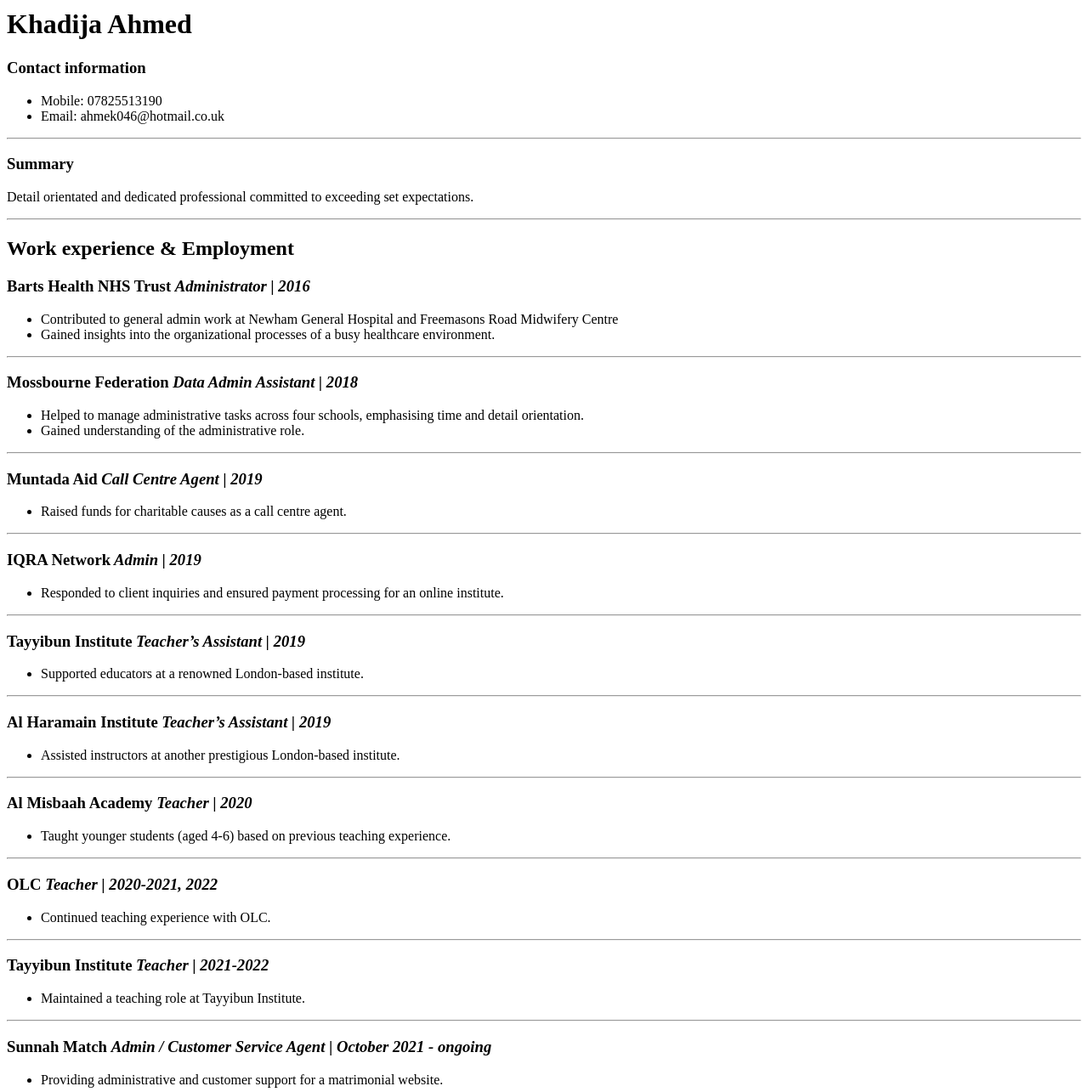
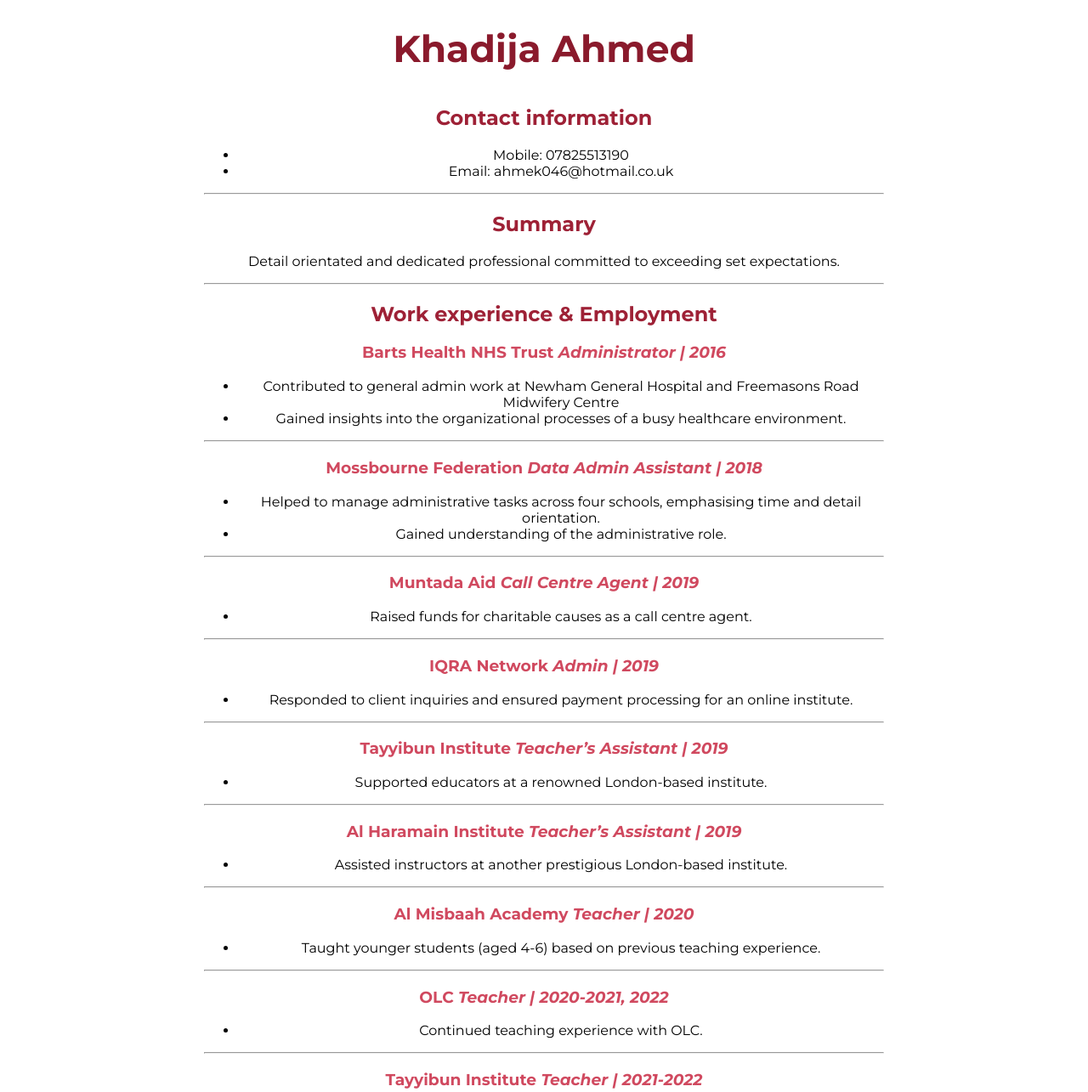
Before and after one commit to ukhtkh/My-CV, a plain HTML site: page cv.html in a window 1280 px wide. Shown: the part 223-1508 px from the top of the page at 85% size. Drawn offline with Linux system fonts and the light colour scheme.

Commit message:
added css

```diff
--- a/cv.html
+++ b/cv.html
@@ -3,21 +3,25 @@
     <head>
 
         <title>Khadija's CV</title>
+        <link href="styles.css" rel="stylesheet"/>
+        <link rel="preconnect" href="https://fonts.googleapis.com">
+<link rel="preconnect" href="https://fonts.gstatic.com" crossorigin>
+<link href="https://fonts.googleapis.com/css2?family=Montserrat:ital,wght@0,100..900;1,100..900&display=swap" rel="stylesheet">
 
     </head>
     <body>
        <header>
       <img src="pic.jpg" alt="galaxy" width="200"/>
-  <h1>Khadija Ahmed</h1>
+  <h1 class="h1-color">Khadija Ahmed</h1>
 
-  <h3>Contact information</h3>
+  <h2 class="h2-color">Contact information</h2>
   <ul>
     <li>Mobile: 07825513190</li>
     <li>Email: ahmek046@hotmail.co.uk</li>
   </ul>
   <hr/>
 
-  <h3>Summary</h3>
+  <h2 class="h2-color">Summary</h2>
   <p>Detail orientated and dedicated professional committed to exceeding set expectations.</p>
 
   <hr/>
@@ -26,87 +30,88 @@
 <main>
   <Section>
 
-  <h2>Work experience & Employment</h2>
+  <h2 class="h2-color">Work experience & Employment</h2>
 
-  <h3>Barts Health NHS Trust  <em>Administrator | 2016</em></h3>
+  <h3 class="h3-color">Barts Health NHS Trust  <em>Administrator | 2016</em></h3>
   <ul>
 <li>Contributed to general admin work at Newham General Hospital and Freemasons Road Midwifery Centre</li>
 <li>Gained insights into the organizational processes of a busy healthcare environment.</li>
 </ul>
 <hr/>
 
-<h3>Mossbourne Federation  <em>Data Admin Assistant | 2018</em></h3>
+<h3 class="h3-color">Mossbourne Federation  <em>Data Admin Assistant | 2018</em></h3>
 <ul>
 <li>Helped to manage administrative tasks across four schools, emphasising time and detail orientation.</li>
 <li>Gained understanding of the administrative role.</li>
 </ul>
 <hr/>
-<h3>Muntada Aid  <em>Call Centre Agent | 2019</em></h3>
+<h3 class="h3-color">Muntada Aid  <em>Call Centre Agent | 2019</em></h3>
 <ul>
 <li>Raised funds for charitable causes as a call centre agent.</li>
 </ul>
 <hr/>
-<h3>IQRA Network<em> Admin | 2019 </em></h3>
+<h3 class="h3-color">IQRA Network<em> Admin | 2019 </em></h3>
   <ul>
 <li>Responded to client inquiries and ensured payment processing for an online institute.</li>
 </ul>
 <hr/>
-<h3>Tayyibun Institute <em> Teacher’s Assistant | 2019 </em></h3>
+<h3 class="h3-color">Tayyibun Institute <em> Teacher’s Assistant | 2019 </em></h3>
   <ul>
 <li>Supported educators at a renowned London-based institute.</li>
 </ul>
 <hr/>
-<h3>Al Haramain Institute <em> Teacher’s Assistant | 2019</em></h3>
+<h3 class="h3-color">Al Haramain Institute <em> Teacher’s Assistant | 2019</em></h3>
   <ul>
 <li>Assisted instructors at another prestigious London-based institute.</li>
 </ul>
 <hr/>
-<h3>Al Misbaah Academy <em> Teacher | 2020</em></h3>
+<h3 class="h3-color">Al Misbaah Academy <em> Teacher | 2020</em></h3>
   <ul>
 <li>Taught younger students (aged 4-6) based on previous teaching experience.</li>
 </ul>
 <hr/>
-<h3>OLC<em> Teacher | 2020-2021, 2022</em></h3>
+<h3 class="h3-color">OLC<em> Teacher | 2020-2021, 2022</em></h3>
   <ul>
 <li>Continued teaching experience with OLC.</li>
 </ul>
 <hr/>
-<h3>Tayyibun Institute <em> Teacher | 2021-2022</em></h3>
+<h3 class="h3-color">Tayyibun Institute <em> Teacher | 2021-2022</em></h3>
 <ul>
     <li>Maintained a teaching role at Tayyibun Institute.</li>
     </ul>
     <hr/>
-    <h3>Sunnah Match <em>  Admin / Customer Service Agent | October 2021 - ongoing </em></h3>
+    <h3 class="h3-color">Sunnah Match <em>  Admin / Customer Service Agent | October 2021 - ongoing </em></h3>
     <ul>
     <li>Providing administrative and customer support for a matrimonial website.</li>
         </ul>
         <hr/>
-        <h3>Flip Whips institute <em> | Video editor | July 2023</em></h3>
+        <h3 class="h3-color">Flip Whips institute <em> | Video editor | July 2023</em></h3>
   <ul>
 <li>Editing videos tailored for Instagram and TikTok.</li>
 </ul>
 <hr/>
-<h3>The Brothers Club <em>| Video editor | Nov 2023</em></h3>
+<h3 class="h3-color">The Brothers Club <em>| Video editor | Nov 2023</em></h3>
   <ul>
 <li>Editing videos tailored for Instagram and TikTok.</li>
 </ul>
 <hr/>
-<h3>The Arabic code <em>| Teacher / Assistant | Dec 2023</em></h3>
+<h3 class="h3-color">The Arabic code <em>| Teacher / Assistant | Dec 2023</em></h3>
   <ul>
 <li>Teaching foundational arabic.</li>
 </ul>
 <hr/>
 
-<h3>The Umrah Challenge <em>| Video editor | Jan 2024 - ongoing</em></h3>
+<h3 class="h3-color">The Umrah Challenge <em>| Video editor | Jan 2024 - ongoing</em></h3>
   <ul>
 <li> Editing videos tailored for Instagram and TikTok.</li>
 </ul>
 <hr/>
 </Section>
 <section>
-<h2>Education</h2>
-<h3>Brampton Manor Academy (2009 – 2015)</h3>
-<strong>GCSE</strong>
+<h2 class="h2-color">Education</h2>
+<h3 class="h3-color">Brampton Manor Academy (2009 – 2015)</h3>
+<p class="studies"><strong>GCSE</strong></p>
+<ul>
 <li> English Literature: A*</li>
     <li>English Language: A*</li>
     <li>Mathematics: B</li>
@@ -120,15 +125,16 @@
     <li>French: C</li>
 </ul>
 <hr/>
-<h3>Brampton Manor Sixth Form (2015 – 2017)</h3>
+<h3 class="h3-color">Brampton Manor Sixth Form (2015 – 2017)</h3>
 
-<strong>A-Level</strong>
+<p class="studies"><strong>A-Level</strong></p>
+<ul>
   <li>Psychology: A</li>
   <li>Religious Studies: A</li>
   <li>English Literature: B</li>
 </ul>
 <hr/>
-<h3>City University (October 2017 – January 2018)</h3>
+<h3 class="h3-color">City University (October 2017 – January 2018)</h3>
 <ul>
 <li>
     Course: Bsc Child Nursing – (withdrawn)
--- /dev/null
+++ b/styles.css
@@ -0,0 +1,26 @@
+
+body{
+    width:800px;
+    font-family: 'montserrat', sans-serif;
+margin:20px auto;
+text-align: center;
+
+}
+
+
+.h1-color{
+    color:rgb(138, 26, 44);
+    font-size:44px;
+    padding-bottom: 10px;
+}
+.h2-color{
+    color:rgb(158, 33, 54);
+}
+
+.h3-color{
+    color:rgb(208, 73, 95);
+}
+
+.studies{
+    color:rgb(207, 127, 140);
+}
```
Also changed, not shown: 1 other file.
